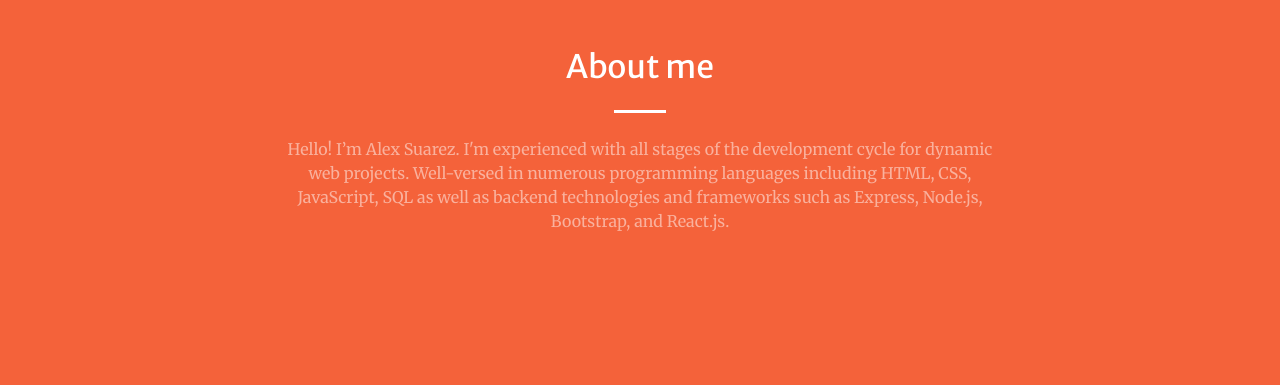
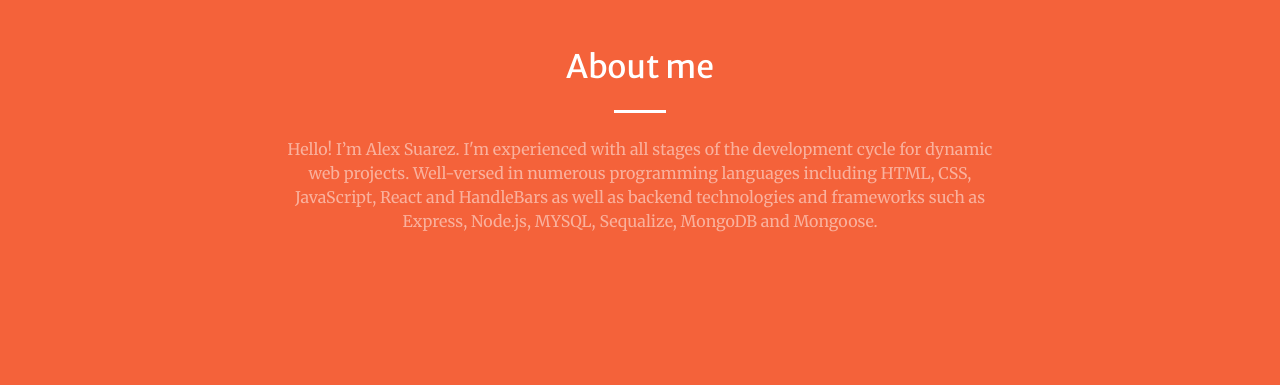
Before and after one commit to suarez9093/portfolio, a website with bundled scripts: page index.html in a window 1280 px wide. Shown: the part 880-1268 px from the top of the page. Built offline with nearby package versions, Linux system fonts and the light colour scheme.

Commit message:
fixed typos

```diff
--- a/index.html
+++ b/index.html
@@ -85,8 +85,8 @@
           <h2 class="text-white mt-0">About me</h2>
           <hr class="divider light my-4">
           <p class="text-white-50 mb-4">Hello! I’m Alex Suarez. I'm experienced with all stages of the development cycle
-            for dynamic web projects. Well-versed in numerous programming languages including HTML, CSS, JavaScript, SQL
-            as well as backend technologies and frameworks such as Express, Node.js, Bootstrap, and React.js.</p>
+            for dynamic web projects. Well-versed in numerous programming languages including HTML, CSS, JavaScript, React and HandleBars
+            as well as backend technologies and frameworks such as Express, Node.js, MYSQL, Sequalize, MongoDB and Mongoose.</p>
         </div>
       </div>
     </div>
```
